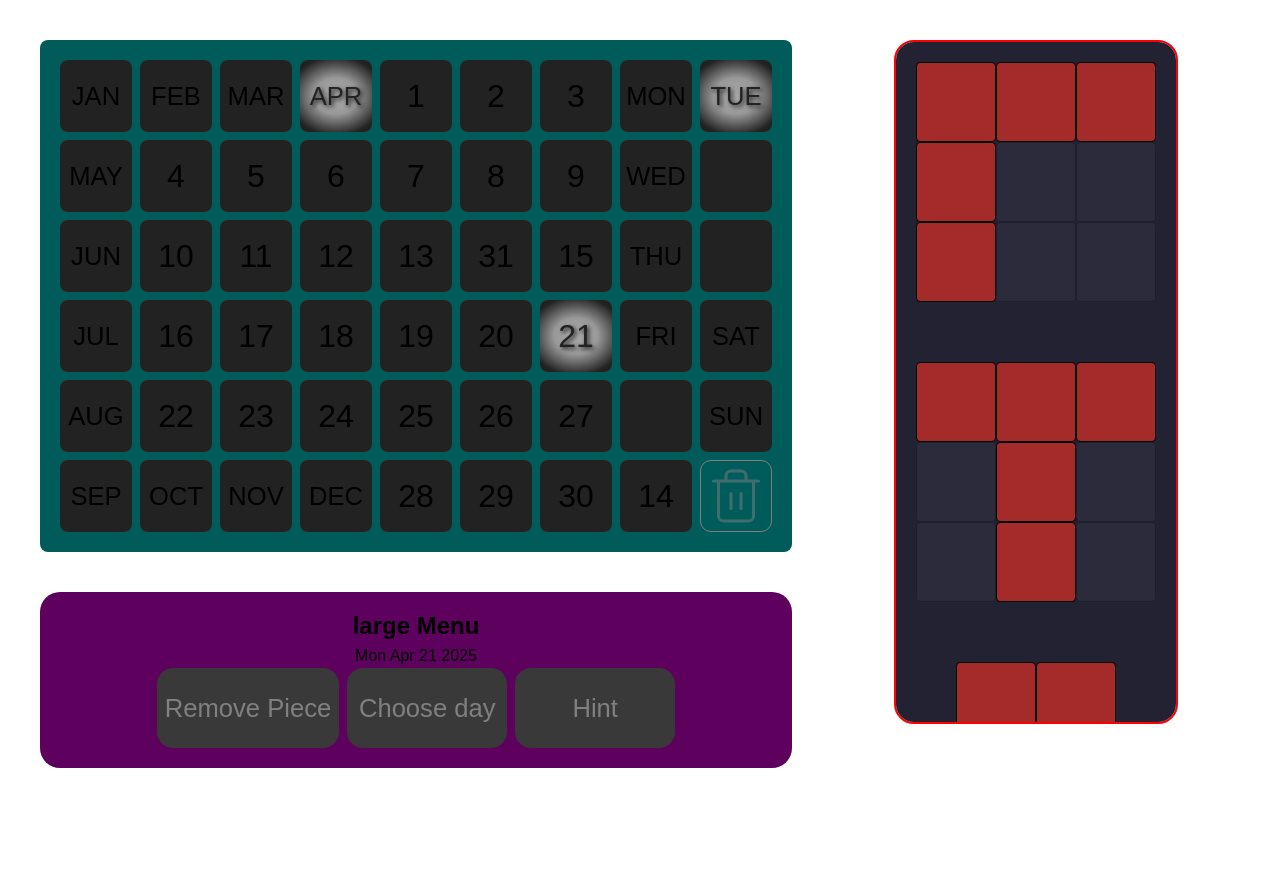
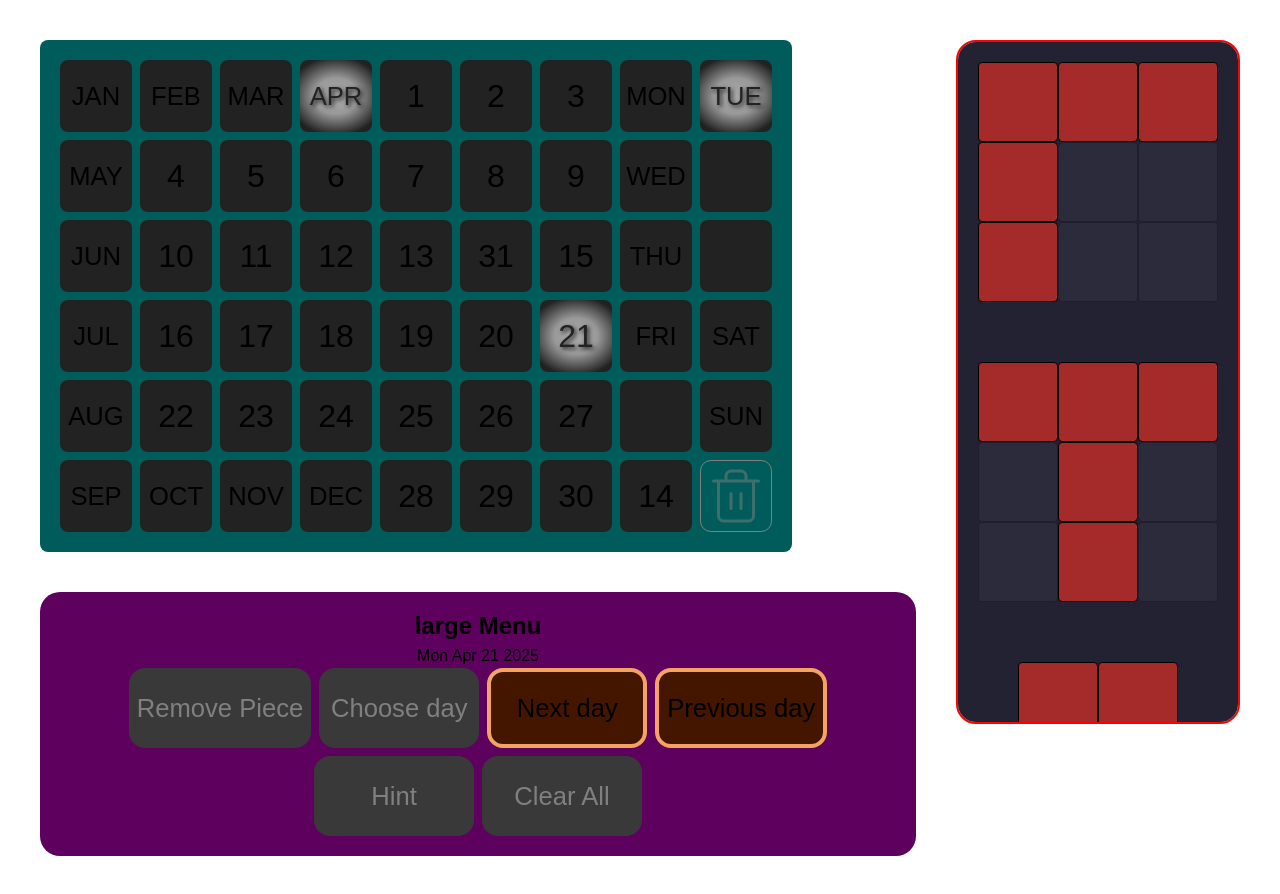
Before and after one commit to json-bell/calendar-puzzle, a React (Vite) app: page / in a window 1280 px wide. Before the commit the page ends 808 px from the top, so only its background shows below. Built offline with nearby package versions, Linux system fonts and the light colour scheme.

Commit message:
adds date challenge incrememnt buttons

```diff
--- a/src/components/UI/GameControls/GameControls.tsx
+++ b/src/components/UI/GameControls/GameControls.tsx
@@ -1,4 +1,7 @@
-import { useChallengeDate } from "../../../context/ChosenDate/ChallengeDateContext";
+import {
+  useChallengeDate,
+  useChallengeDateDispatch,
+} from "../../../context/ChosenDate/ChallengeDateContext";
 import { useViewport } from "../../../utils/useWindowSize/windowSizeContext";
 import ControlButton from "../ControlButtons/ControlButton";
 import DeletePieceButton from "../ControlButtons/SpecificButtons/DeletePieceButton";
@@ -7,6 +10,8 @@ import styles from "./GameControls.module.css";
 const GameControls: React.FC = () => {
   const viewport = useViewport();
   const { date } = useChallengeDate();
+  const { incrementChallengeDate } = useChallengeDateDispatch();
+
   return (
     <div className={styles.gameControlsContainer}>
       <h2 style={{ margin: 0 }}>{viewport} Menu</h2>
@@ -14,7 +19,16 @@ const GameControls: React.FC = () => {
       <div className={styles.buttonList}>
         <DeletePieceButton />
         <ControlButton text="Choose day" onClick={undefined} inactive />
+        <ControlButton
+          text="Next day"
+          onClick={() => incrementChallengeDate(1)}
+        />
+        <ControlButton
+          text="Previous day"
+          onClick={() => incrementChallengeDate(-1)}
+        />
         <ControlButton text="Hint" onClick={undefined} inactive />
+        <ControlButton text="Clear All" onClick={undefined} inactive />
       </div>
     </div>
   );
--- a/src/context/ChosenDate/ChallengeDateContext.ts
+++ b/src/context/ChosenDate/ChallengeDateContext.ts
@@ -8,8 +8,20 @@ export const ChallengeDateContext = createContext<ChallengeDate>(
 
 export const useChallengeDate = () => useContext(ChallengeDateContext);
 
-export const ChallengeDateDispatchContext = createContext<
-  Dispatch<SetStateAction<ChallengeDate>>
->(() => {
-  console.info("Dispatch was used without initialising a value");
-});
+type ChallengeDateDispatch = {
+  setChallengeDate: Dispatch<SetStateAction<Date>>;
+  incrementChallengeDate: (increment: number) => void;
+};
+
+export const ChallengeDateDispatchContext =
+  createContext<ChallengeDateDispatch>({
+    incrementChallengeDate: () => {
+      console.info("incrementChallengeDate was used with default value");
+    },
+    setChallengeDate: () => {
+      console.info("setChallengeDate was used with default value");
+    },
+  });
+
+export const useChallengeDateDispatch = () =>
+  useContext(ChallengeDateDispatchContext);
--- a/src/context/ChosenDate/ChosenDateProvider.tsx
+++ b/src/context/ChosenDate/ChosenDateProvider.tsx
@@ -1,5 +1,4 @@
-import { ReactNode, useMemo, useState } from "react";
-import { ChallengeDate } from "./types";
+import { ReactNode, useState } from "react";
 import getChallengeDate from "./utils/getChallengeDate";
 import {
   ChallengeDateContext,
@@ -9,13 +8,24 @@ import {
 export const ChallengeDateProvider: React.FC<{ children: ReactNode }> = ({
   children,
 }) => {
-  const clientDate = useMemo(() => new Date(), []);
-  const [challengeDate, setChallengeDate] = useState<ChallengeDate>(
-    getChallengeDate(clientDate)
-  );
+  const [selectedDate, setChallengeDate] = useState(new Date());
+  const incrementChallengeDate = (increment: number) => {
+    if (increment === 0) return;
+    setChallengeDate((currDate) => {
+      const newDate = new Date(
+        currDate.getFullYear(),
+        currDate.getMonth(),
+        currDate.getDate() + increment
+      );
+      return newDate;
+    });
+  };
+  const challengeDate = getChallengeDate(selectedDate);
   return (
     <ChallengeDateContext.Provider value={challengeDate}>
-      <ChallengeDateDispatchContext value={setChallengeDate}>
+      <ChallengeDateDispatchContext
+        value={{ setChallengeDate, incrementChallengeDate }}
+      >
         {children}
       </ChallengeDateDispatchContext>
     </ChallengeDateContext.Provider>
--- a/src/global/sizesByViewport.ts
+++ b/src/global/sizesByViewport.ts
@@ -26,5 +26,5 @@ export const panelFontSizeByViewport: ViewportLookup<number> = {
   large: 1.6,
   medium: 1.6,
   small: 0.8,
-  compact: 0.75,
+  compact: 0.64,
 };
```
